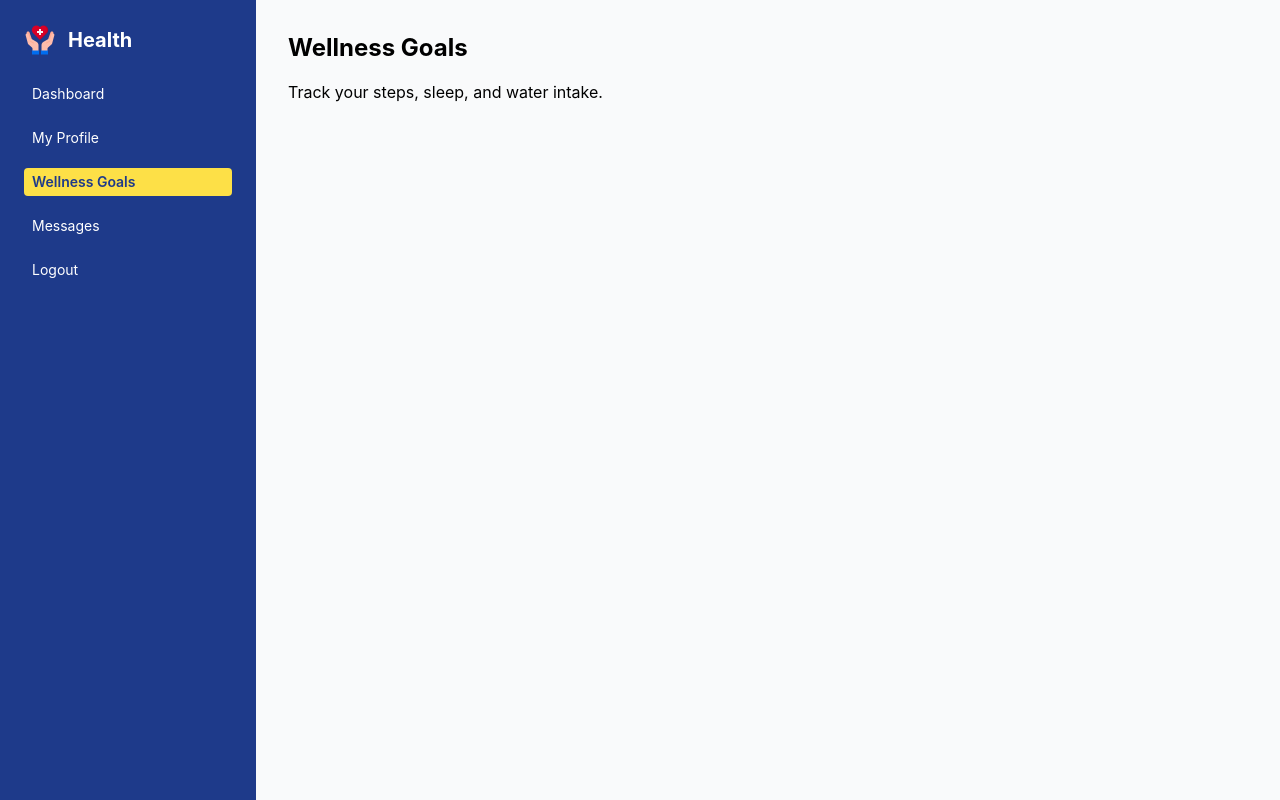
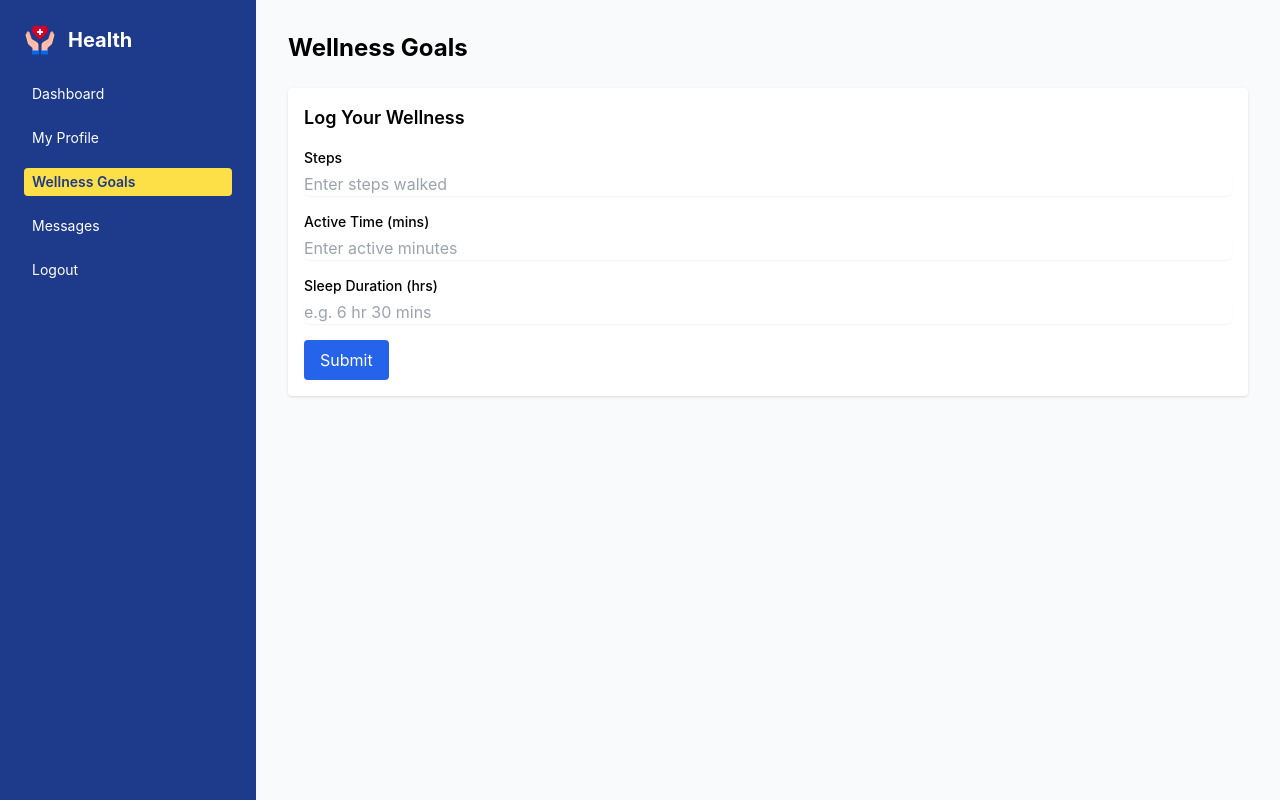
Before and after one commit to NaniNarayanan/healthcare_portal, a React (Create React App) app: page /goals in a window 1280 px wide. Built offline with nearby package versions, Linux system fonts and the light colour scheme.

Commit message:
Goal page updates

```diff
--- /dev/null
+++ b/src/components/WellnessLogger.jsx
@@ -0,0 +1,62 @@
+// src/components/WellnessLogger.jsx
+import { useState } from "react";
+
+export default function WellnessLogger({ onSubmit }) {
+  const [steps, setSteps] = useState("");
+  const [activeTime, setActiveTime] = useState("");
+  const [sleep, setSleep] = useState("");
+
+  const handleSubmit = (e) => {
+    e.preventDefault();
+    onSubmit({ steps, activeTime, sleep });
+    setSteps("");
+    setActiveTime("");
+    setSleep("");
+  };
+
+  return (
+    <form onSubmit={handleSubmit} className="bg-white p-4 rounded shadow space-y-4">
+      <h2 className="text-lg font-semibold">Log Your Wellness</h2>
+
+      <div>
+        <label className="block text-sm font-medium">Steps</label>
+        <input
+          type="number"
+          value={steps}
+          onChange={(e) => setSteps(e.target.value)}
+          className="mt-1 block w-full border-gray-300 rounded-md shadow-sm"
+          placeholder="Enter steps walked"
+        />
+      </div>
+
+      <div>
+        <label className="block text-sm font-medium">Active Time (mins)</label>
+        <input
+          type="number"
+          value={activeTime}
+          onChange={(e) => setActiveTime(e.target.value)}
+          className="mt-1 block w-full border-gray-300 rounded-md shadow-sm"
+          placeholder="Enter active minutes"
+        />
+      </div>
+
+      <div>
+        <label className="block text-sm font-medium">Sleep Duration (hrs)</label>
+        <input
+          type="text"
+          value={sleep}
+          onChange={(e) => setSleep(e.target.value)}
+          className="mt-1 block w-full border-gray-300 rounded-md shadow-sm"
+          placeholder="e.g. 6 hr 30 mins"
+        />
+      </div>
+
+      <button
+        type="submit"
+        className="bg-blue-600 text-white px-4 py-2 rounded hover:bg-blue-700"
+      >
+        Submit
+      </button>
+    </form>
+  );
+}
--- a/src/pages/Goals.jsx
+++ b/src/pages/Goals.jsx
@@ -1,8 +1,28 @@
+import { useState } from "react";
+import patients from "../data/patients.json";
+import WellnessLogger from "../components/WellnessLogger";
+
 export default function Goals() {
+  const [patient, setPatient] = useState(patients[0]);
+
+  const handleLog = ({ steps, activeTime, sleep }) => {
+    setPatient((prev) => ({
+      ...prev,
+      goals: {
+        ...prev.goals,
+        steps: parseInt(steps),
+        activeTime: `${activeTime} / 60 mins`,
+        sleep,
+      },
+    }));
+  };
+
   return (
-    <div>
-      <h1 className="text-2xl font-bold mb-4">Wellness Goals</h1>
-      <p>Track your steps, sleep, and water intake.</p>
+    <div className="space-y-6">
+      <h1 className="text-2xl font-bold">Wellness Goals</h1>
+
+      {/* Input Form */}
+      <WellnessLogger onSubmit={handleLog} />
     </div>
   );
 }
```
